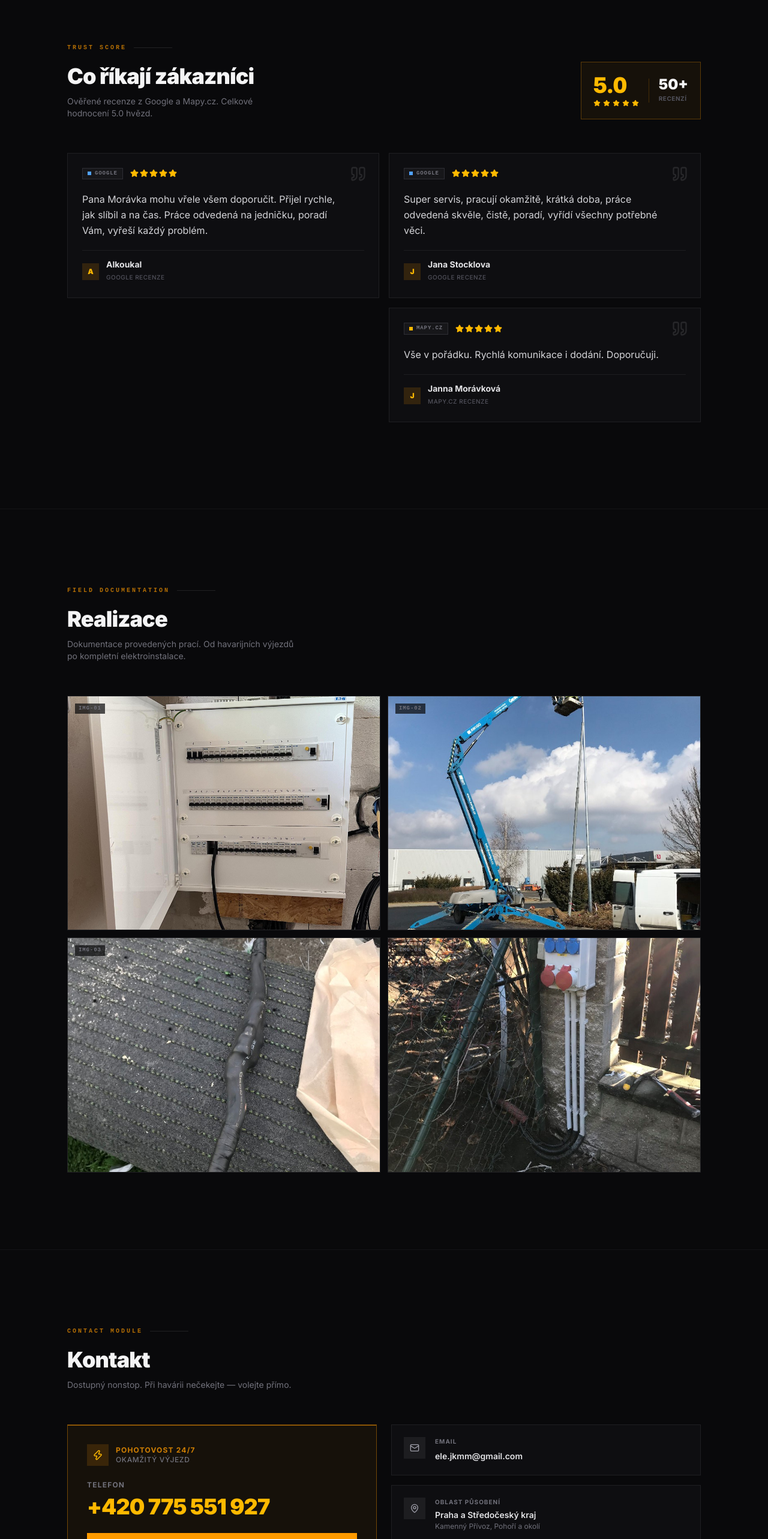
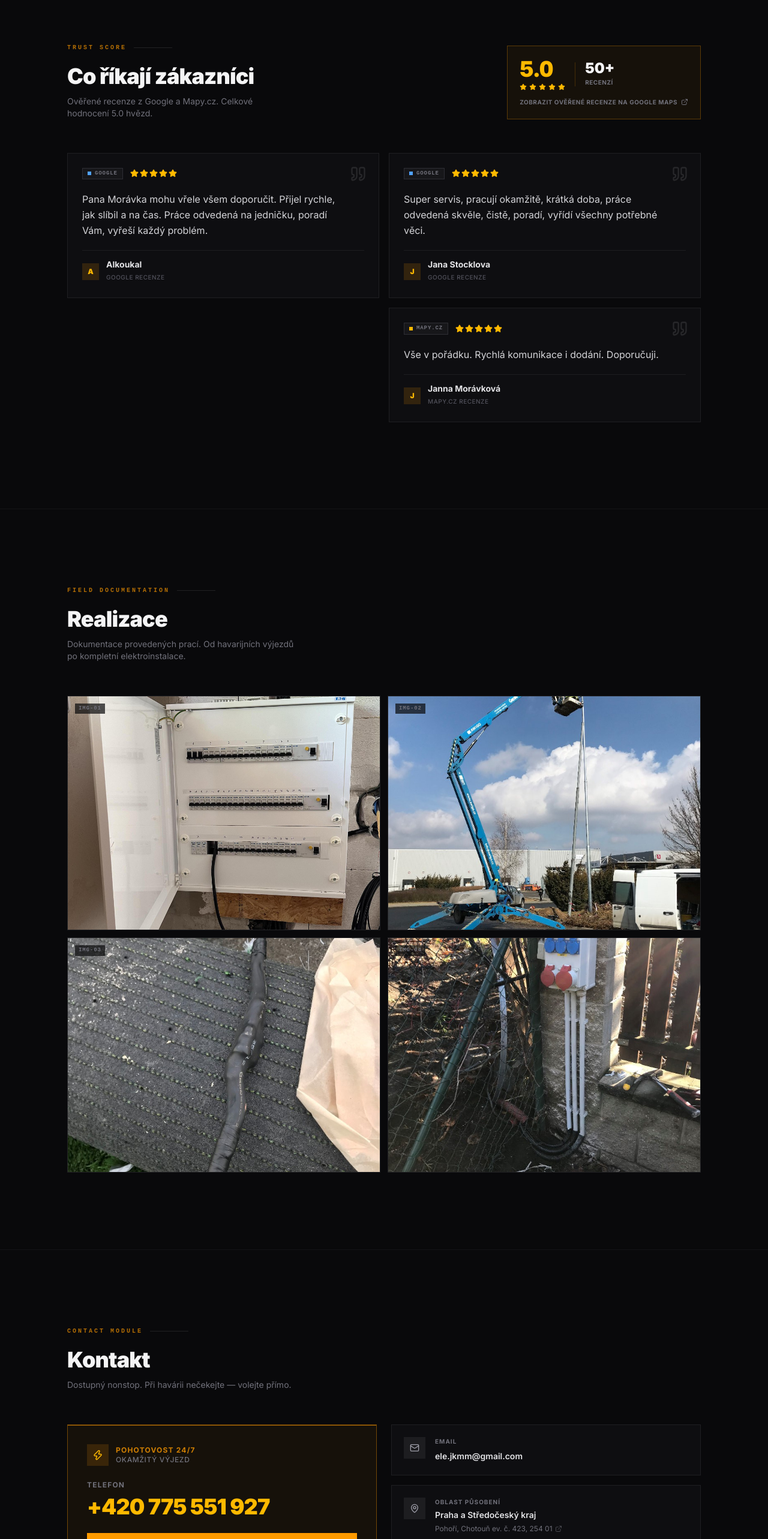
Before and after one commit to sznapiGoat/elektro-moravek, a React (Vite) app: page / in a window 1280 px wide. Shown: the part 1920-4486 px from the top of the page at 60% size. Built offline with nearby package versions, Linux system fonts and the light colour scheme.

Commit message:
maps a final

```diff
--- a/src/components/Contact.tsx
+++ b/src/components/Contact.tsx
@@ -1,6 +1,8 @@
 import { useRef } from 'react'
 import { motion, useInView } from 'motion/react'
-import { Phone, Mail, MapPin, Building2, Zap } from 'lucide-react'
+import { Phone, Mail, MapPin, Building2, Zap, ExternalLink } from 'lucide-react'
+
+const MAPS_URL = 'https://www.google.com/maps?cid=5862024888204172403'
 
 export default function Contact() {
   const ref = useRef<HTMLDivElement>(null)
@@ -116,7 +118,16 @@ export default function Contact() {
               <div>
                 <div className="text-[10px] font-bold text-zinc-500 uppercase tracking-widest mb-1">Oblast působení</div>
                 <div className="text-sm font-semibold text-zinc-200 leading-snug">Praha a Středočeský kraj</div>
-                <div className="text-xs text-zinc-500 mt-0.5">Kamenný Přívoz, Pohoří a okolí</div>
+                <a
+                  href={MAPS_URL}
+                  target="_blank"
+                  rel="noopener noreferrer"
+                  className="inline-flex items-center gap-1 text-xs text-zinc-500 hover:text-amber-400 transition-colors duration-200 mt-0.5 group"
+                  aria-label="Otevřít adresu v Google Maps"
+                >
+                  <span>Pohoří, Chotouň ev. č. 423, 254 01</span>
+                  <ExternalLink className="w-3 h-3 shrink-0 opacity-60 group-hover:opacity-100 transition-opacity duration-200" aria-hidden="true" />
+                </a>
               </div>
             </div>
 
--- a/src/components/Footer.tsx
+++ b/src/components/Footer.tsx
@@ -1,4 +1,6 @@
-import { Zap, Phone } from 'lucide-react'
+import { Zap, Phone, MapPin } from 'lucide-react'
+
+const MAPS_URL = 'https://www.google.com/maps?cid=5862024888204172403'
 
 export default function Footer() {
   const year = new Date().getFullYear()
@@ -24,11 +26,23 @@ export default function Footer() {
           {/* Emergency line */}
           <a
             href="tel:+420775551927"
-            className="flex items-center gap-2 text-xs font-bold text-zinc-500 hover:text-amber-400 transition-colors tracking-wide uppercase"
+            className="flex items-center gap-2 text-xs font-bold text-zinc-500 hover:text-amber-400 transition-colors duration-200 tracking-wide uppercase"
             aria-label="Pohotovostní linka +420 775 551 927"
           >
             <Phone className="w-3.5 h-3.5" aria-hidden="true" />
             +420 775 551 927
+          </a>
+
+          {/* Address → Google Maps */}
+          <a
+            href={MAPS_URL}
+            target="_blank"
+            rel="noopener noreferrer"
+            className="flex items-center gap-1.5 text-[10px] font-medium text-zinc-600 hover:text-amber-400 transition-colors duration-200 tracking-wide"
+            aria-label="Otevřít adresu v Google Maps: Pohoří, Chotouň ev. č. 423, 254 01"
+          >
+            <MapPin className="w-3 h-3 shrink-0" aria-hidden="true" />
+            Pohoří, Chotouň ev. č. 423, 254 01
           </a>
 
           {/* Copyright */}
--- a/src/components/Reviews.tsx
+++ b/src/components/Reviews.tsx
@@ -1,6 +1,8 @@
 import { useRef } from 'react'
 import { motion, useInView } from 'motion/react'
-import { Star, Quote } from 'lucide-react'
+import { Star, Quote, ExternalLink } from 'lucide-react'
+
+const MAPS_URL = 'https://www.google.com/maps?cid=5862024888204172403'
 
 interface Review {
   id: string
@@ -162,13 +164,19 @@ export default function Reviews() {
             </motion.p>
           </div>
 
-          {/* Aggregate score */}
-          <motion.div
+          {/* Aggregate score — links to Google Maps reviews */}
+          <motion.a
+            href={MAPS_URL}
+            target="_blank"
+            rel="noopener noreferrer"
             initial={{ opacity: 0, scale: 0.95 }}
             animate={isInView ? { opacity: 1, scale: 1 } : {}}
             transition={{ duration: 0.4, delay: 0.25, ease: 'easeOut' }}
-            className="flex items-center gap-4 p-5 border border-amber-500/30 bg-amber-500/5 shrink-0"
+            whileHover={{ y: -1 }}
+            className="group flex flex-col gap-3 p-5 border border-amber-500/30 bg-amber-500/5 hover:border-amber-500/50 hover:bg-amber-500/8 transition-colors duration-200 shrink-0"
+            aria-label="Zobrazit ověřené recenze na Google Maps — hodnocení 5.0 z 5"
           >
+            <div className="flex items-center gap-4">
               <div>
                 <div className="text-4xl font-black text-amber-400 leading-none tabular-nums">5.0</div>
                 <div className="flex items-center gap-1 mt-1.5">
@@ -180,9 +188,14 @@ export default function Reviews() {
               <div className="w-px h-10 bg-amber-500/20" aria-hidden="true" />
               <div>
                 <div className="text-2xl font-black text-zinc-100 leading-none">50+</div>
-              <div className="text-[10px] font-bold text-zinc-600 uppercase tracking-wider mt-1">recenzí</div>
+                <div className="text-[10px] font-bold text-zinc-500 uppercase tracking-wider mt-1">recenzí</div>
               </div>
-          </motion.div>
+            </div>
+            <div className="flex items-center gap-1.5 text-[10px] font-bold text-zinc-500 group-hover:text-amber-400 transition-colors duration-200 uppercase tracking-wider">
+              <span>Zobrazit ověřené recenze na Google Maps</span>
+              <ExternalLink className="w-3 h-3 shrink-0" aria-hidden="true" />
+            </div>
+          </motion.a>
         </div>
 
         {/* Bento grid */}
```
Lines whose indentation alone changed are shown as unchanged.
